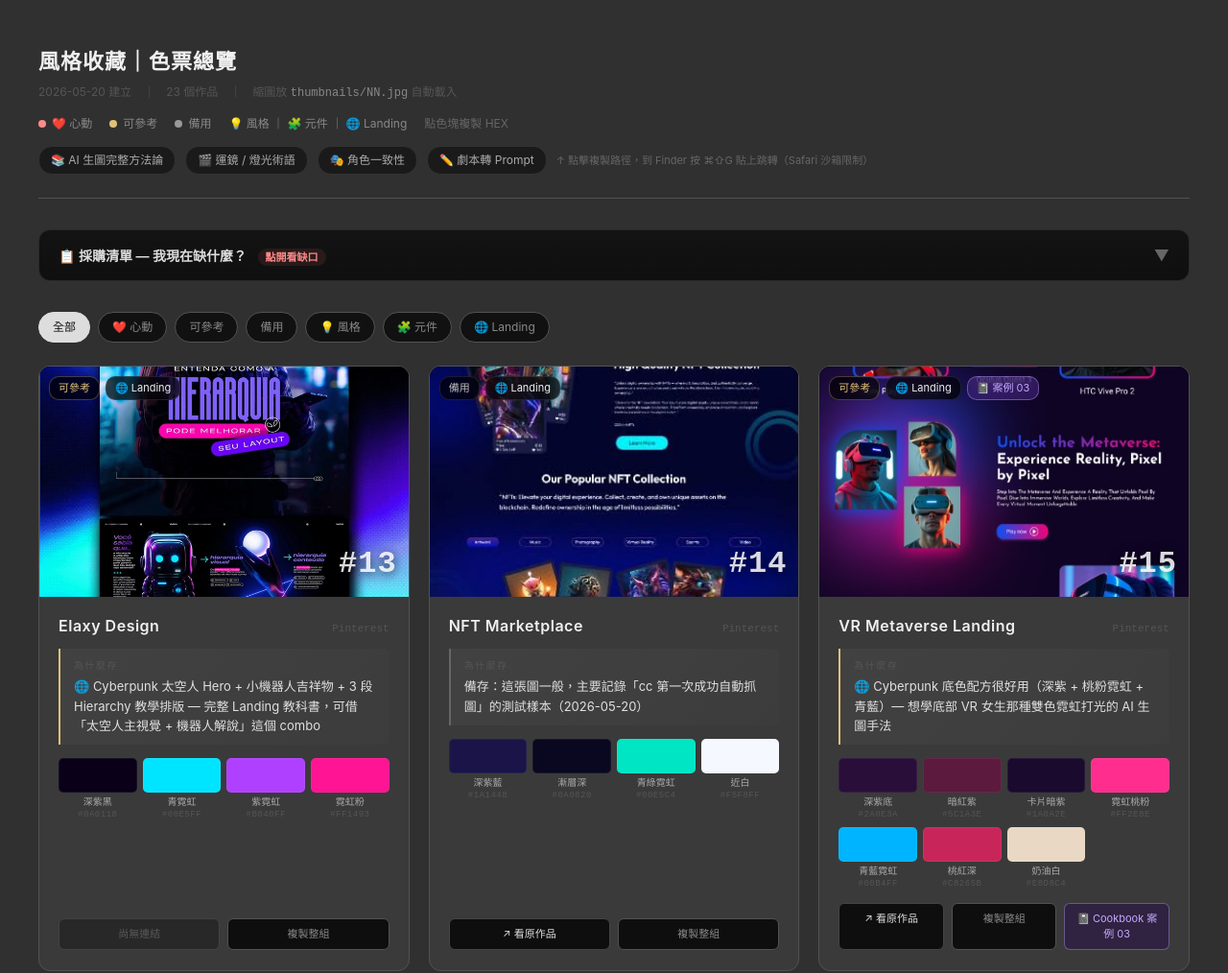
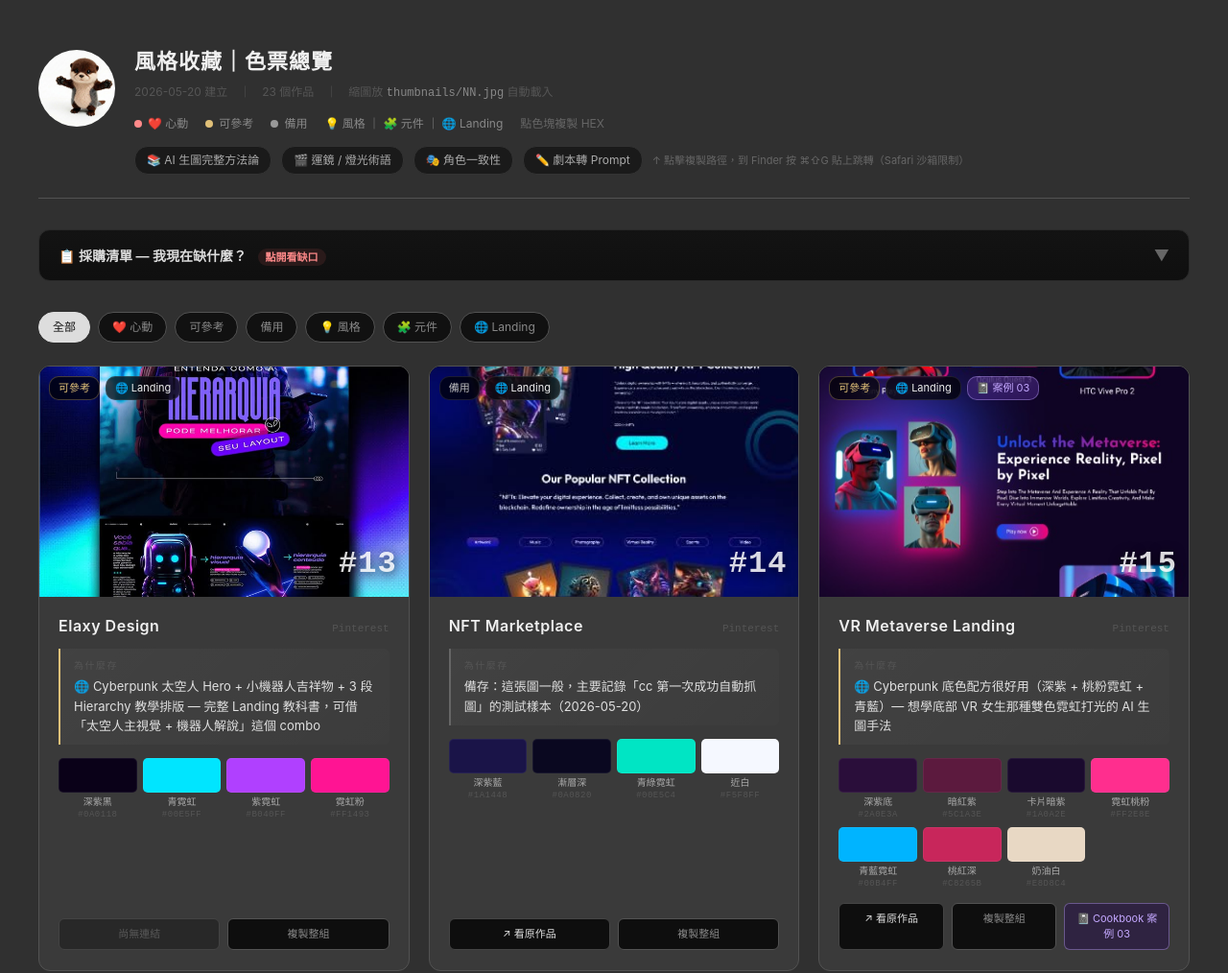
Before and after one commit to yixiong2025-rgb/color-palette, a plain HTML site: page index.html in a window 1280 px wide. Shown: the top 1014 px of the page at 96% size. Drawn offline with Linux system fonts and the light colour scheme.

Commit message:
Add otter avatar to header

```diff
--- a/index.html
+++ b/index.html
@@ -26,6 +26,20 @@
     margin: 0 auto 32px;
     padding-bottom: 24px;
     border-bottom: 1px solid var(--border);
+    display: flex;
+    gap: 20px;
+    align-items: flex-start;
+  }
+  header .otter {
+    width: 80px;
+    height: 80px;
+    object-fit: cover;
+    border-radius: 50%;
+    flex-shrink: 0;
+    margin-top: 4px;
+  }
+  header .header-content {
+    flex: 1;
   }
   header h1 {
     font-size: 22px;
@@ -442,6 +456,8 @@
 <body>
 
 <header>
+  <img src="otter.jpg" class="otter" alt="獺獺">
+  <div class="header-content">
   <h1>風格收藏｜色票總覽</h1>
   <div class="meta">2026-05-20 建立　｜　<span id="count">—</span> 個作品　｜　縮圖放 <code style="color:#888">thumbnails/NN.jpg</code> 自動載入</div>
   <div class="legend">
@@ -457,6 +473,7 @@
     <a href="#" data-path="/Users/jinxiong/Library/CloudStorage/GoogleDrive-yixiong2025@gmail.com/我的雲端硬碟/Antigravity_VibeProject/JinOS/40_Wiki/AI_動態影片/03_角色一致性_Character_Consistency.md">🎭 角色一致性</a>
     <a href="#" data-path="/Users/jinxiong/Library/CloudStorage/GoogleDrive-yixiong2025@gmail.com/我的雲端硬碟/Antigravity_VibeProject/JinOS/40_Wiki/AI_動態影片/02_劇本轉譯器_Story_to_Prompt.md">✏️ 劇本轉 Prompt</a>
     <span style="color:#666;font-size:11px;align-self:center">↑ 點擊複製路徑，到 Finder 按 ⌘⇧G 貼上跳轉（Safari 沙箱限制）</span>
+  </div>
   </div>
 </header>
 
```
Also changed, not shown: otter.jpg (added).
